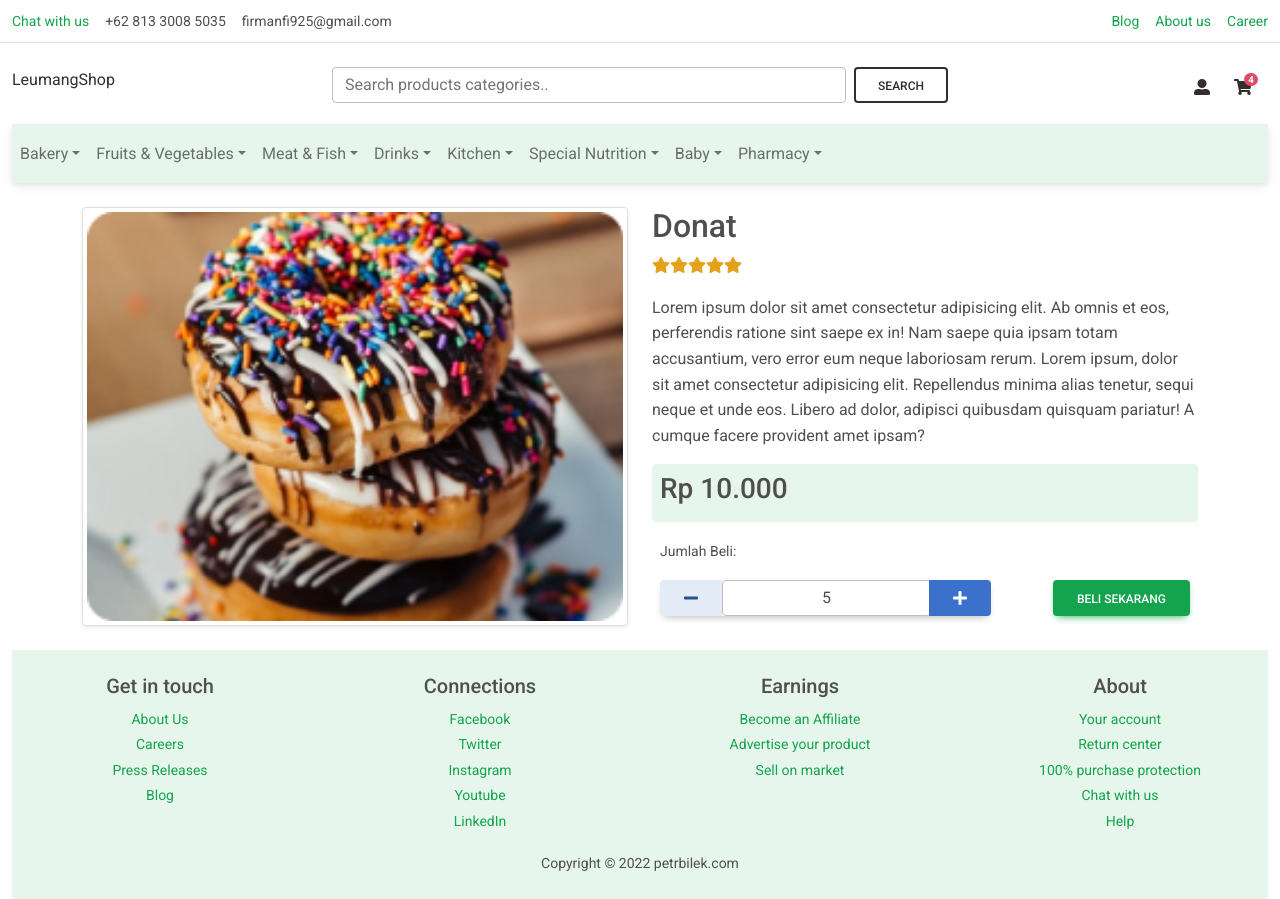
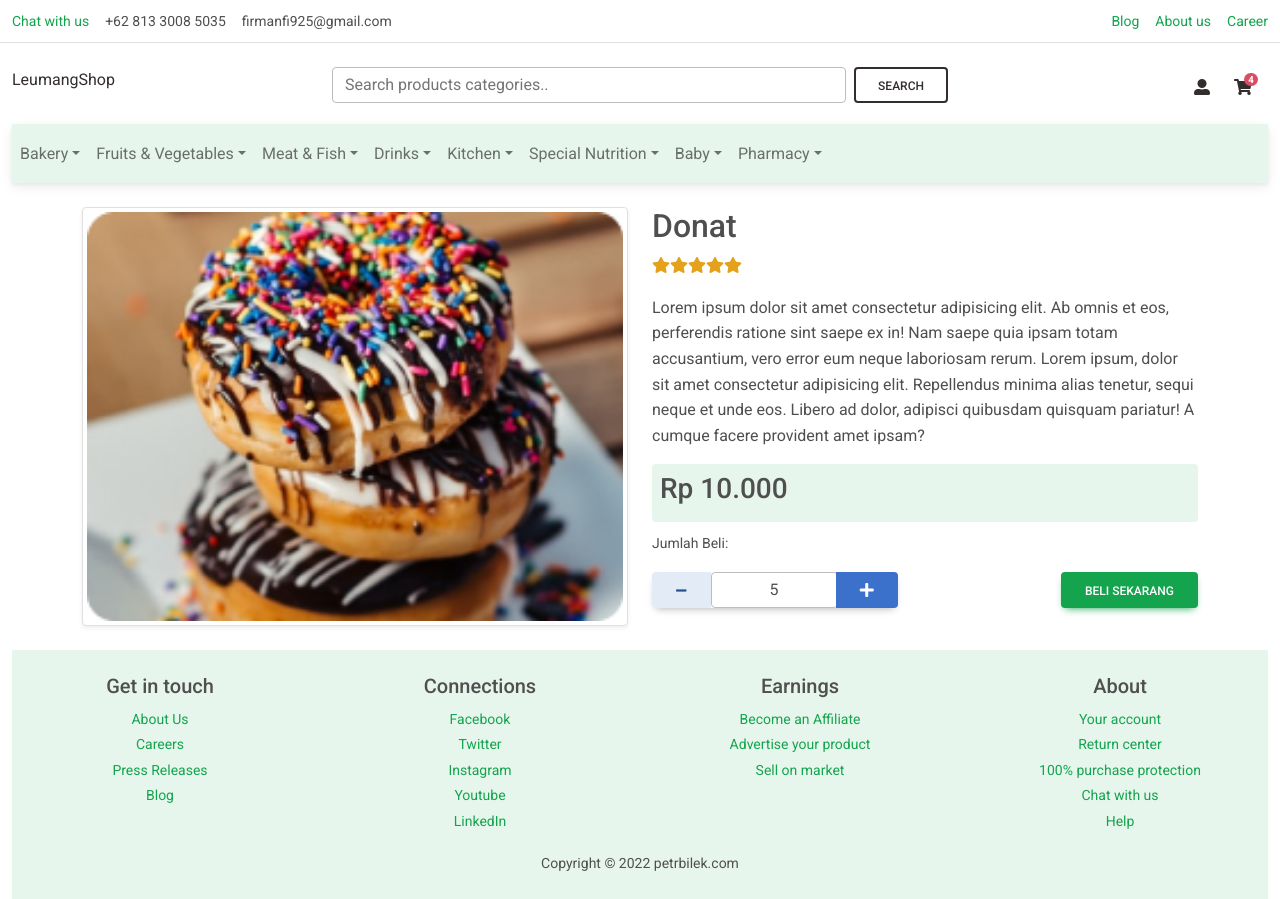
Before and after one commit to firmanfi925/ecom-bootstrap, a React (Create React App) app: page /Donat in a window 1280 px wide. Built offline with nearby package versions, Linux system fonts and the light colour scheme.

Commit message:
Edit jumlah beli

```diff
--- a/src/components/Detail.jsx
+++ b/src/components/Detail.jsx
@@ -48,17 +48,19 @@ const Detail = () => {
                 </span>
               )}
             </div>
-            <div className="d-sm-flex p-2 flex-row justify-content-between align-items-end">
+            <div className="d-flex flex-row justify-content-between align-items-end">
               <div>
-                <p><small>Jumlah Beli:</small></p>
-              <div className="btn-group mb-2 mb-sm-0 text-center">
+                <p>
+                  <small>Jumlah Beli:</small>
+                </p>
+                <div className="btn-group w-75">
                   <button
                     type="button"
                     class="btn btn-secondary"
                     data-type="minus"
                     data-field="quant[2]"
                   >
-                  <MDBIcon icon="minus" size="lg"></MDBIcon>
+                    <MDBIcon icon="minus" size="md"></MDBIcon>
                   </button>
                   <input
                     type="text"
```
Lines whose indentation alone changed are shown as unchanged.
